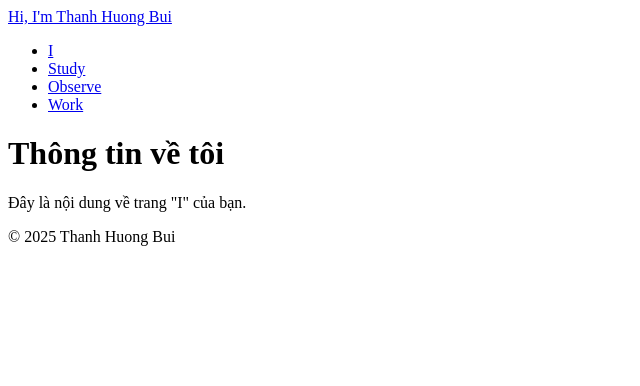
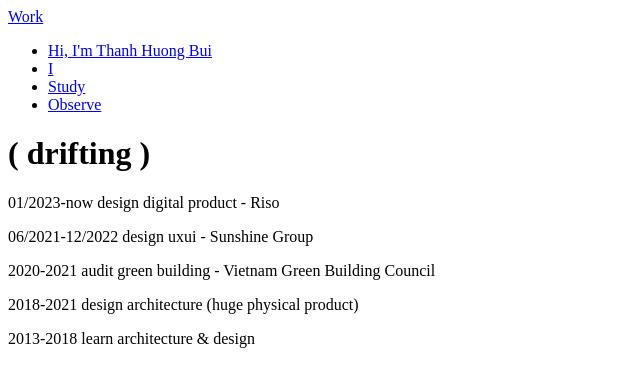
Before and after one commit to buithanhhuong412/buithanhhuong-website, a plain HTML site: page resume/i.html in a window 1280 px wide. Shown: the whole page, without its empty margins (0-640 px from the left). Drawn offline with Linux system fonts and the light colour scheme.

Commit message:
Update i.html

```diff
--- a/resume/i.html
+++ b/resume/i.html
@@ -3,32 +3,31 @@
 <head>
     <meta charset="UTF-8">
     <meta name="viewport" content="width=device-width, initial-scale=1.0">
-    <title>Thanh Huong's site</title>
+    <title>Thanh Huong Bui's site</title>
 </head>
 <body>
-    <header>
     <nav>
         <div class="container">
             <div class="logo">
-                    <a href="index.html">Hi, I'm Thanh Huong Bui</a>
+                <a href="/">Work</a>
             </div>
             <ul class="menu">
-                    <li><a href="i.html">I</a></li>
-                    <li><a href="study.html">Study</a></li>
-                    <li><a href="observe.html">Observe</a></li>
-                    <li><a href="work.html">Work</a></li>
+                <li><a href="/hi/">Hi, I'm Thanh Huong Bui</a></li>
+                <li><a href="/resume/">I</a></li>
+                <li><a href="/study/">Study</a></li>
+                <li><a href="/observe/">Observe</a></li>
             </ul>
         </div>
     </nav>
-    </header>
 
     <main>
-        <h1>Thông tin về tôi</h1>
-        <p>Đây là nội dung về trang "I" của bạn.</p>
+        <h1>(               drifting                )</h1>
+        <p>01/2023-now               design digital product - Riso</p>
+        <p>06/2021-12/2022           design uxui - Sunshine Group</p>
+        <p>2020-2021                 audit green building - Vietnam Green Building Council</p>
+        <p>2018-2021                 design architecture (huge physical product)</p>
+        <p>2013-2018                 learn architecture & design</p>
         </main>
 
-    <footer>
-        <p>© 2025 Thanh Huong Bui</p>
-    </footer>
     </body>
 </html>
```
Lines whose indentation alone changed are shown as unchanged.
